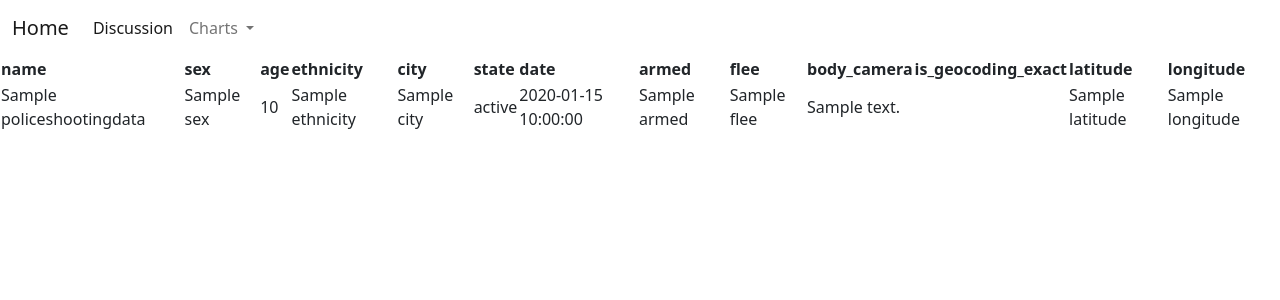
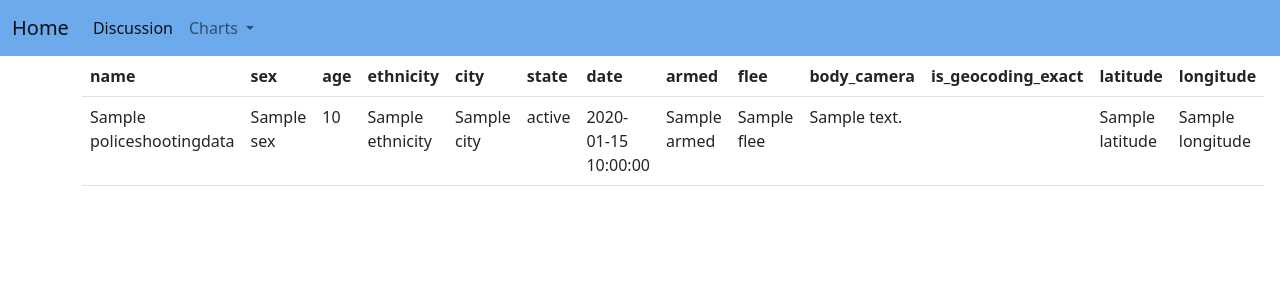
Before and after one commit to d0rtilla/PoliceShootingVisualization, a Flask app: page /data in a window 1280 px wide. Shown: the top 300 px of the page. Run offline with Flask 2, Linux system fonts and the light colour scheme; a database or web service that is not in the repository returns one stand-in record (values such as "Sample title"); parts of the project's set-up code (start-up, migrations or seed data) failed here and were passed over; some libraries are stand-ins or nearby versions.

Commit message:
edited data table and background on pie chart

```diff
--- a/static/css/styles.css
+++ b/static/css/styles.css
@@ -40,7 +40,7 @@ h1 {
 }
 
 .text {
-    color:white;
+    color:black;
 }
 
 .AgeChart {
--- a/templates/data.html
+++ b/templates/data.html
@@ -12,6 +12,11 @@
       crossorigin="anonymous"
     />
   </head>
+  <style>
+    .navbar {
+    background-color: #6CAAEB;
+    }
+  </style>
 
   <body>
     <nav class="navbar navbar-expand-lg">
@@ -42,7 +47,8 @@
     integrity="sha384-u1OknCvxWvY5kfmNBILK2hRnQC3Pr17a+RTT6rIHI7NnikvbZlHgTPOOmMi466C8"
     crossorigin="anonymous"
   ></script>
-    <table style="width: 100%">
+  <div class="container">
+    <table class="table table-hover">
     <tr>
         <th>name</th>
         <th>sex</th>
@@ -76,5 +82,7 @@
     </tr>
     {% endfor %}
     </table>
+  </div>
+  </div>
   </body>
 </html>
--- a/templates/discussion.html
+++ b/templates/discussion.html
@@ -43,7 +43,7 @@
 
     <div class="jumbotron text-center">
       <h1><strong>Discussions</strong></h1>
-      <h6 class="header">Gun violence has been described my many as an American epidemic, as is gun violence by the police. Police shootings have a profound impact on our nation and the data shows it. Please leave a comment on how our interactive visualizations have helped u understand this problem.</h6>
+      <h6 class="header">Gun violence has been described my many as an American epidemic, as is gun violence by the police. Police shootings have a profound impact on our nation and the data shows it. Please leave a comment on how our interactive visualizations have helped u understand this problem, and how it has impacted you.</h6>
     </div>
 
 <!--
--- a/templates/pie_charts.html
+++ b/templates/pie_charts.html
@@ -21,7 +21,7 @@
 
   </head>
 
-  <body background="https://cdn.wallpapersafari.com/14/0/oNkx2D.jpg">
+  <body background="https://img.freepik.com/premium-photo/white-oil-paint-brush-stroke-textture-background_53876-148871.jpg">
     <nav class="navbar navbar-expand-lg">
       <div class="container-fluid">
         <a class="navbar-brand" href="/">Home</a>
```
